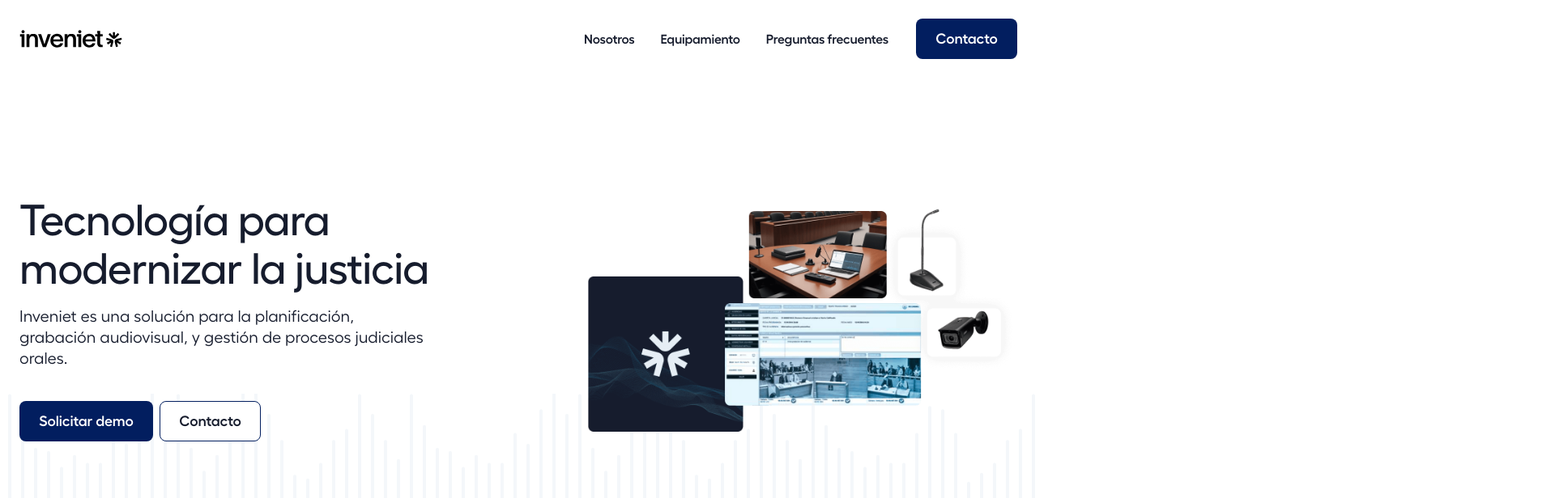
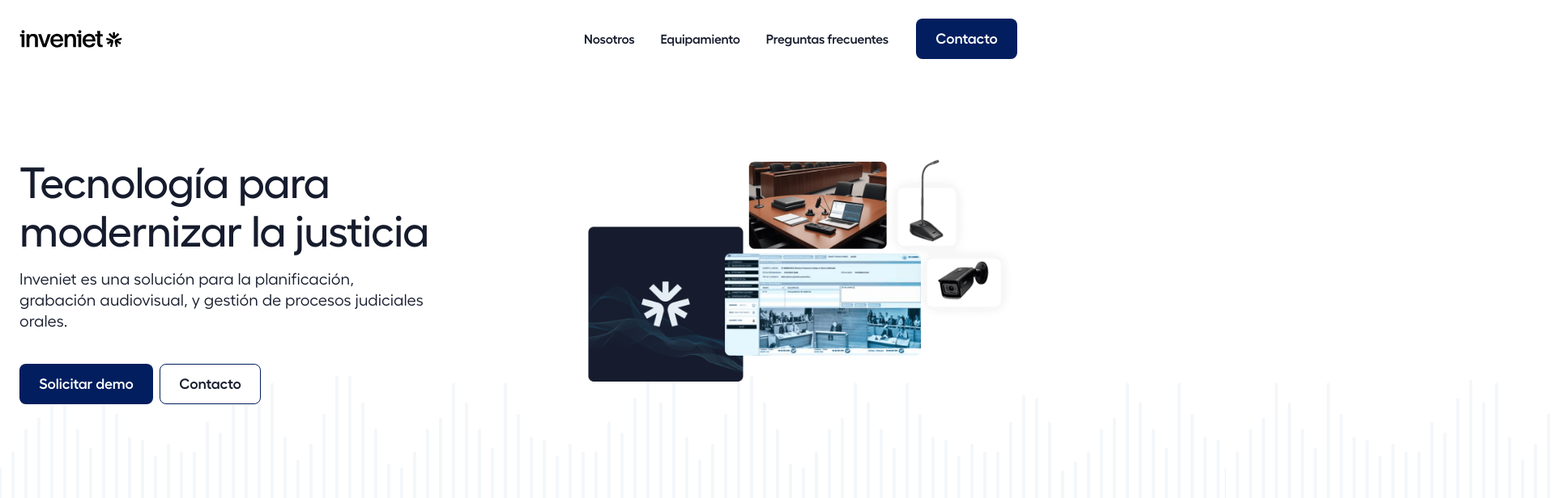
Before and after one commit to pascualmanuel/inveniet, a React (Create React App) app: page / in a window 1280 px wide. Shown: the top 616 px of the page at 81% size, 1920 px wide, since content can reach past the window. Built offline with nearby package versions, Linux system fonts and the light colour scheme.

Commit message:
Reveal text

```diff
--- a/src/App.css
+++ b/src/App.css
@@ -263,12 +263,12 @@ p {
 .lines-hero {
   margin-top: -200px;
 }
-
+/*
 @media (max-width: 838px) {
   .lines-hero {
     margin-top: -140px;
   }
-}
+} */
 @media (max-width: 767px) {
   .myH1 {
     /* H1 Mobile */
@@ -287,6 +287,6 @@ p {
     font-size: 18px;
   }
   .lines-hero {
-    margin-top: -30px;
+    margin-top: -50px;
   }
 }
--- a/src/Components/Hero.jsx
+++ b/src/Components/Hero.jsx
@@ -1,34 +1,67 @@
 import React from "react";
 import { Link } from "react-router-dom";
+import Fondo from "../assets/hero-img.png";
+import Lines from "../assets/icons/bg-lines.svg";
 const Hero = () => {
   return (
     <>
-      <div className=" center max-width lg:flex lg:flex-row lg:items-center lg:justify-between lg:">
-        <div className="flex flex-col  mb-[25px] lg:w-[52%]">
-          <h1 className="myH1 mb-[16px] mt-[30px]">
-            Tecnología para modernizar la justicia
+      <div className=" max-width med:flex med:flex-row med:items-center med:justify-between my-0 mx-auto py-0 px-6 lg:pt-[70px]">
+        <div className="flex flex-col  mb-[25px] lg:w-[52%] z-10">
+          <h1 className="myH1 mb-[16px] mt-[30px] reveal-text">
+            <span>Tecnología para modernizar la justicia</span>
           </h1>
-          <p className="subH mb-[40px] lg:w-[500px]">
+          <p className="subH mb-[40px] lg:w-[500px] reveal-text">
+            <span>
+              {" "}
               Inveniet es una solución para la planificación, grabación
               audiovisual, y gestión de procesos judiciales orales.
+            </span>
           </p>
+
           <div className="flex flex-row items-start">
-            <Link to={"/demo"}>
-              <div className=" h-[50px] w-[165px] myCTA text-white flex justify-center items-center bg-iBlue rounded-lg">
+            <Link to={"/demo"} className="reveal-text">
+              <span>
+                <div className=" h-[50px] w-[165px] myCTA text-white flex justify-center items-center bg-iBlue rounded-lg ">
                   Solicitar demo
                 </div>
+              </span>
             </Link>
 
-            <Link to={"/contacto"}>
+            <Link to={"/contacto"} className="reveal-text">
+              <span>
                 <div className=" myCTA h-[50px] w-[125px] flex justify-center items-center bg-white rounded-lg ml-[8px] border border-iBlue ">
                   Contacto
                 </div>
+              </span>
             </Link>
           </div>
         </div>
-        <div className="hero-img-bg mb-[30px] lg:bg-center lg:m-0 lg:w-[43%] lg:max-w-none"></div>
+
+        <div className=" mb-[30px] reveal-text  md:w-[100vw] md:flex md:justify-center lg:w-[43%] ">
+          <span>
+            <img
+              src={Fondo}
+              className="md:w-[430px] center  lg:m-0  lg:max-w-[570px] lg:w-[100%] lg:p-0 "
+            />
+          </span>
         </div>
-      <div className="lines-bg h-[80px] lg:h-[153px] lines-hero z-[-2] "></div>
+        {/* <div className="hero-img-bg mb-[30px] lg:bg-center lg:m-0 lg:w-[43%] lg:max-w-none"></div> */}
+      </div>
+
+      {/* <div className="lines-bg h-[80px] lg:h-[153px]  z-[-2] lg:mt-[-70px] "></div> */}
+      <div className="reveal-text overflow-visible  flex flex-row z-[-5] ">
+        <bg className="flex flex-row">
+          {Array(10)
+            .fill(0)
+            .map((_, index) => (
+              <img
+                key={index}
+                src={Lines}
+                className="max-w-none lg:max-w-max z-[-100] lg:mt-[-80px] "
+              />
+            ))}
+        </bg>
+      </div>
     </>
   );
 };
--- a/src/Components/Navbar.jsx
+++ b/src/Components/Navbar.jsx
@@ -31,7 +31,7 @@ const Navbar = () => {
   }, []);
 
   // Ahora puedes usar el valor de vh en cualquier parte del componente
-  console.log(vh); // Imprime el valor de vh en la consola
+  // console.log(vh); // Imprime el valor de vh en la consola
 
   const [isMobileMenuOpen, setMobileMenuOpen] = useState(false);
   const [colorLogo, setColorLogo] = useState("black");
--- a/src/index.css
+++ b/src/index.css
@@ -308,6 +308,30 @@
   transform: translate(-50%, -50%);
 }
 
+.reveal-text {
+  display: block;
+  overflow: hidden;
+}
+
+.reveal-text span {
+  display: block;
+  animation: reveal 2s cubic-bezier(0.77, 0, 0.175, 1) 0s;
+  z-index: 100;
+}
+
+.reveal-text bg {
+  /* display: block; */
+  animation: reveal 2s cubic-bezier(0.77, 0, 0.175, 1) 0s;
+}
+@keyframes reveal {
+  0% {
+    transform: translate(0, 150%);
+  }
+  100% {
+    transform: translate(0, 0);
+  }
+}
+
 @media (min-width: 390px) {
   .logo-section {
     gap: 16px;
--- a/tailwind.config.js
+++ b/tailwind.config.js
@@ -7,6 +7,9 @@ module.exports = {
       // => @media (min-width: 640px) { ... }
 
       md: "768px",
+      // => @media (min-width: 768px) { ... }
+
+      med: "900px",
       // => @media (min-width: 768px) { ... }
 
       lg: "1024px",
```
Lines whose indentation alone changed are shown as unchanged.
